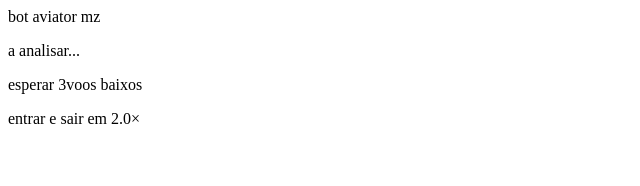
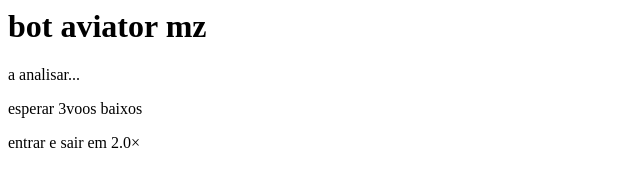
Before and after one commit to Gemefrancisco/Bot-Geme-mz, a plain HTML site: page index.html in a window 1280 px wide. Shown: the whole page, without its empty margins (0-640 px from the left). Drawn offline with Linux system fonts and the light colour scheme.

Commit message:
Atualizar o index.html

```diff
--- a/index.html
+++ b/index.html
@@ -1,6 +1,6 @@
 <html>
   <body>
-    <hl>bot aviator mz</hl>
+    <h1>bot aviator mz</h1>
     <p>a analisar...</p>
     <p>esperar 3voos baixos</p>
     <p>entrar e sair em 2.0×</p>
```
